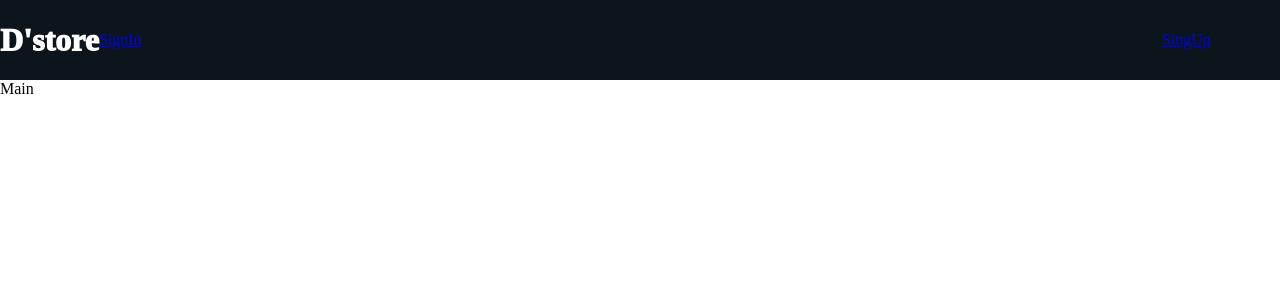
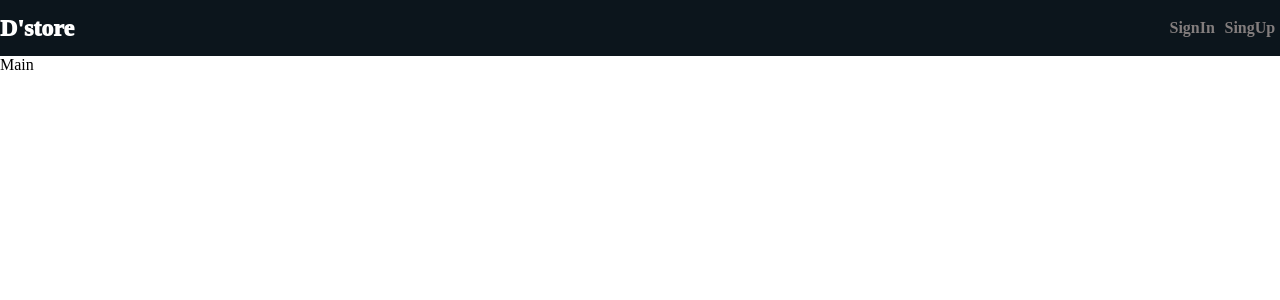
Before and after one commit to D-Store/D-store-practice, a React (Create React App) app: page / in a window 1280 px wide. Shown: the top 300 px of the page. Built offline with nearby package versions, Linux system fonts and the light colour scheme.

Commit message:
[UPDATE] headerStyle3

```diff
--- a/src/components/common/Header/Header.css
+++ b/src/components/common/Header/Header.css
@@ -1,6 +1,6 @@
 .header {
   width: 100%;
-  min-height: 10vh;
+  min-height: 7vh;
   display: flex;
   align-items: center;
   justify-content: space-between;
@@ -12,7 +12,7 @@
 
 .header-main > a {
   font-weight: 1000;
-  font-size: 2rem;
+  font-size: 1.5rem;
   cursor: pointer;
   color: white;
   text-decoration: none;
@@ -37,7 +37,7 @@
   justify-content: center;
 }
 
-.header-nav-log > div,
+.header-nav-log > a,
 .header-nav-function > a {
   cursor: pointer;
   color: rgb(131, 125, 125);
@@ -46,7 +46,7 @@
   font-weight: 600;
 }
 
-.header-nav-log > div:hover,
+.header-nav-log > a:hover,
 .header-nav-function > a:hover {
   color: white;
 }
--- a/src/components/common/Header/Header.jsx
+++ b/src/components/common/Header/Header.jsx
@@ -10,10 +10,8 @@ const Header = ({ isLogin, handleLogOut }) => {
       </div>
       {!isLogin ? (
         <div className="header-nav">
-          <div className="header-nav-item">
+          <div className="header-nav-log">
             <Link to="/signIn">SignIn</Link>
-          </div>
-          <div className="header-nav-item">
             <Link to="/signUp">SingUp</Link>
           </div>
         </div>
@@ -24,7 +22,9 @@ const Header = ({ isLogin, handleLogOut }) => {
             <Link to="/signUp">내정보</Link>
           </div>
           <div className="header-nav-log">
-            <div onClick={() => handleLogOut()}>로그아웃</div>
+            <a href="/" onClick={() => handleLogOut()}>
+              로그아웃
+            </a>
           </div>
         </div>
       )}
```
